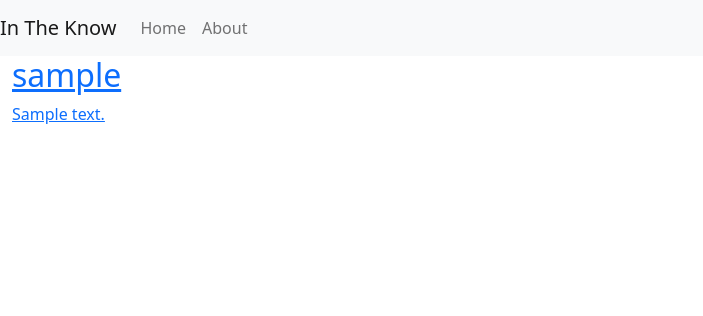
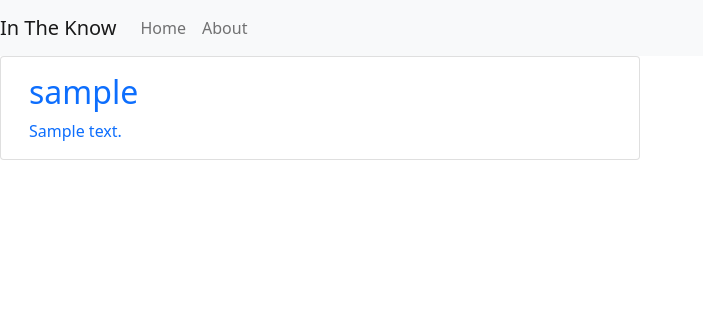
Before and after one commit to artambdev/in-the-know, a Django app: page / in a window 1280 px wide. Shown: the top 316 px of the page, without its empty margins (0-703 px from the left). Run offline with Django 4.2, Linux system fonts and the light colour scheme; tables that the repository leaves empty hold one stand-in row (Sample ...).

Commit message:
Create custom CSS stylesheet and link in base.html

```diff
--- a/list/templates/list/main_page.html
+++ b/list/templates/list/main_page.html
@@ -8,11 +8,13 @@
         <div class="row">
             <!-- Individual posts -->
             {% for post in post_list %}
-            <div class="col-sm-6">
-                <a href="{% url 'view_post' post.slug %}" class="post-link">
-                    <h2 class="card-title">{{ post.author }}</h2>
-                    <p class="card-text">{{ post.get_excerpt }}</p>
-                </a>
+            <div class = "col-sm-6 card">
+                <div class="card-body">
+                    <a href="{% url 'view_post' post.slug %}" class="post-link">
+                        <h2 class="card-title">{{ post.author }}</h2>
+                        <p class="card-text">{{ post.get_excerpt }}</p>
+                    </a>
+                </div>
             </div>
             <!-- End row and move on to a new one every second post -->
             {% if forloop.counter|divisibleby:2 %}
--- /dev/null
+++ b/static/css/style.css
@@ -0,0 +1,3 @@
+.post-link {
+    text-decoration: none;
+}
--- a/templates/base.html
+++ b/templates/base.html
@@ -7,6 +9,8 @@
     <!-- Bootstrap CSS -->
     <link href="https://cdn.jsdelivr.net/npm/bootstrap@5.0.1/dist/css/bootstrap.min.css" rel="stylesheet"
         integrity="sha384-+0n0xVW2eSR5OomGNYDnhzAbDsOXxcvSN1TPprVMTNDbiYZCxYbOOl7+AMvyTG2x" crossorigin="anonymous">
+    <!-- Custom CSS -->
+    <link rel="stylesheet" href="{% static 'css/style.css' %}">
 
     <title>In The Know | Hear what's happening</title>
 </head>
```
Also changed, not shown: other parts of templates/base.html (+2 -0 lines).
